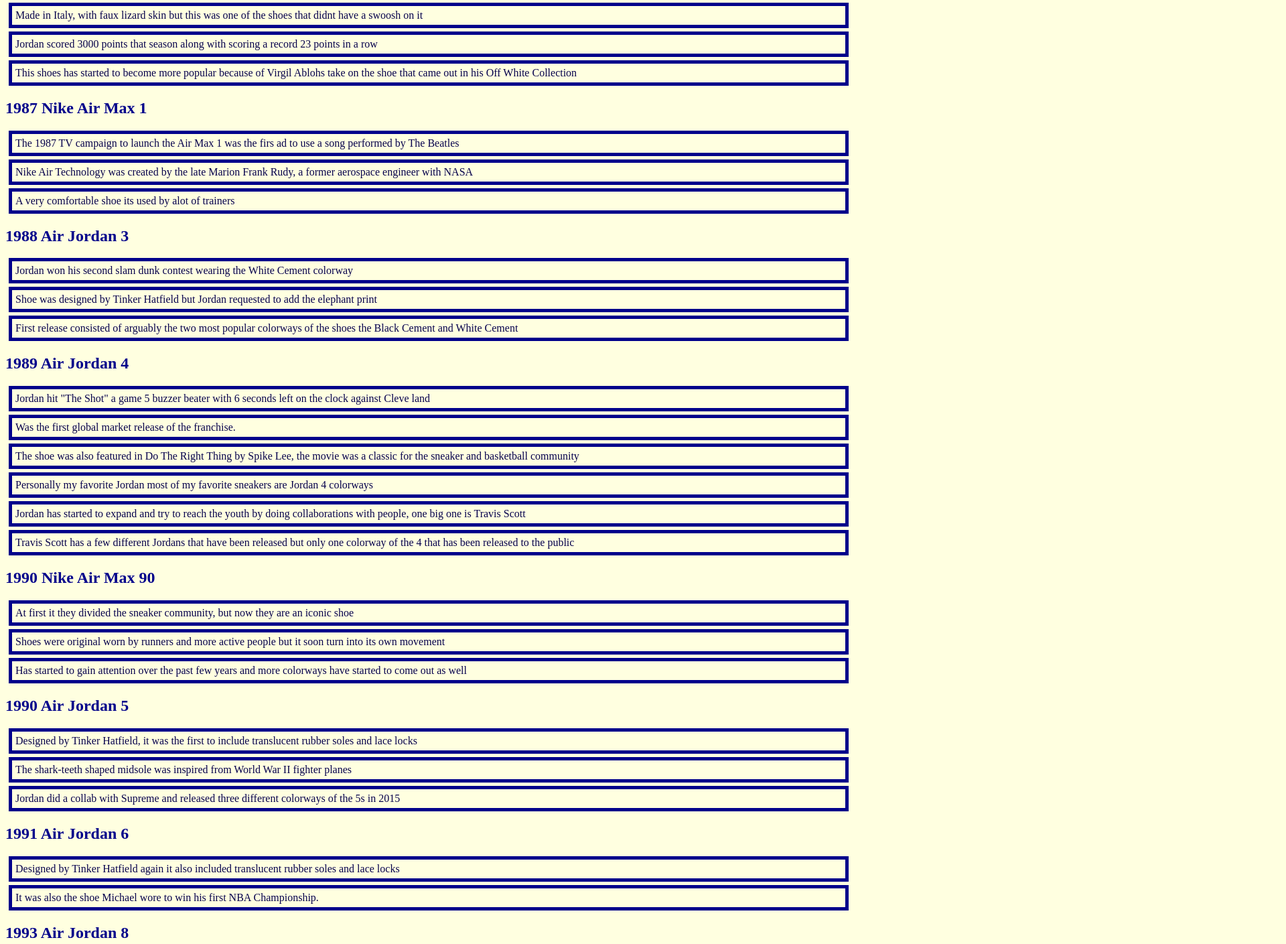
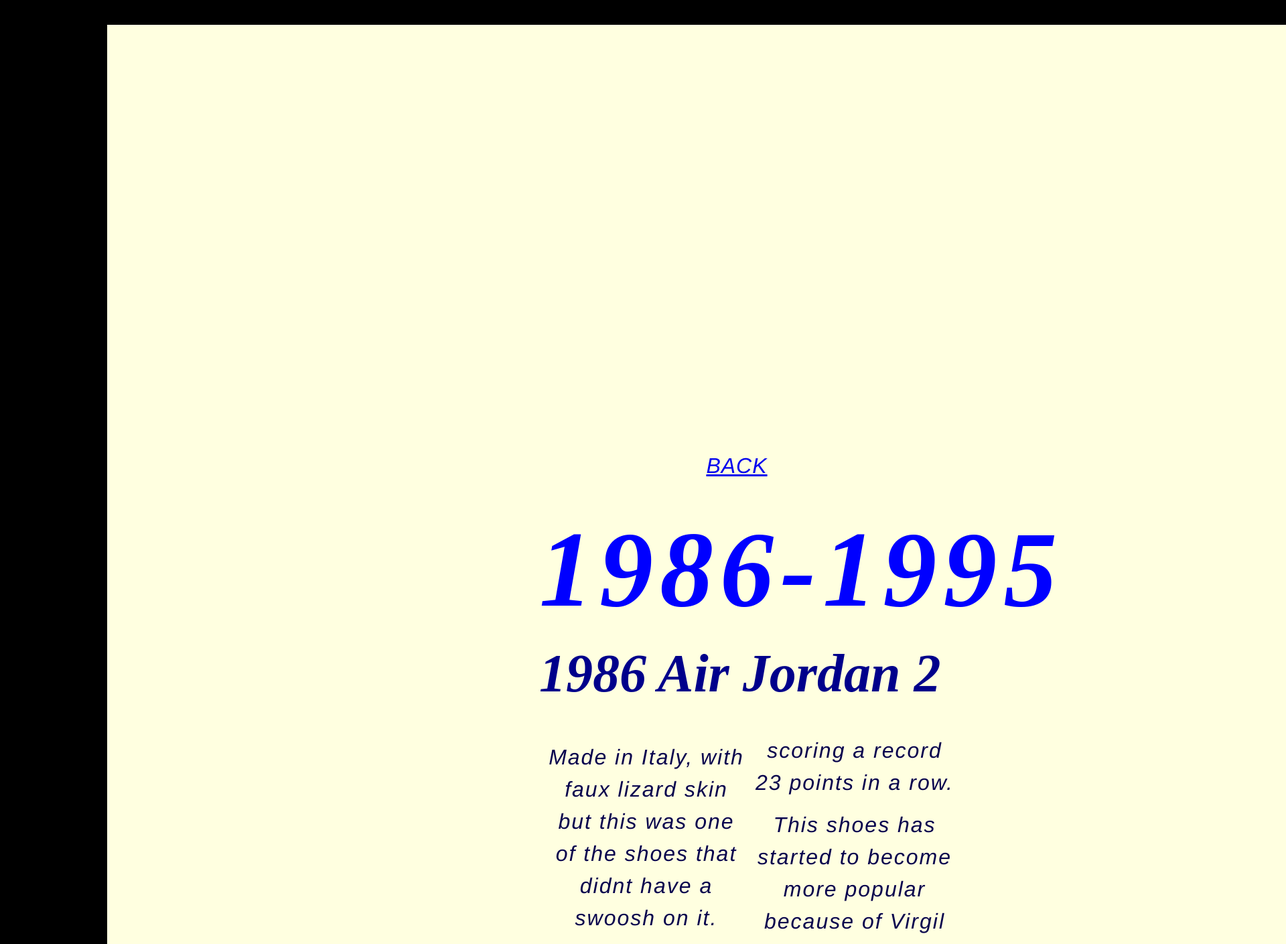
Before and after one commit to gordonsbugg/CIS133-final, a plain HTML site: page 1986-1995.html in a window 1280 px wide. Shown: the part 123-1532 px from the top of the page at 67% size, 1920 px wide, since content can reach past the window. Drawn offline with Linux system fonts and the light colour scheme.

Commit message:
Update 1986-1995.html

```diff
--- a/1986-1995.html
+++ b/1986-1995.html
@@ -1,119 +1,128 @@
 <!DOCTYPE html>
 <html lang="en">
-  <!DOCTYPE html>
-  <html lang="en">
+
 <head>
     <title>1986-1995</title>
-    </head>
     <style>
         body {
             background-color: lightyellow;
         }
+
         h1 {
+            text-align: center;
             color: blue;
         }
+
         h2 {
+            text-align: center;
             color: darkblue;
         }
+
         p {
+            width: 300px;
+            text-align: center;
             color: rgb(7, 2, 77);
-        border: 2px solid darkblue;
             padding: 5px;
-        border: 5px solid darkblue;
             margin: 5px;
         }
     </style>
+    <link rel="stylesheet" href="style.css">
+</head>
+
+
 <body>
+    <a href="index.html">BACK</a>
+    <div class="airmax">
         <h1>1986-1995</h1>
 
         <h2>1986 Air Jordan 2</h2>
         <p>
             Made in Italy, with faux lizard skin but this was one of the shoes that
-        didnt have a swoosh on it
+            didnt have a swoosh on it.
         </p>
         <p>
             Jordan scored 3000 points that season along with scoring a record 23
-        points in a row
+            points in a row.
         </p>
         <p>
             This shoes has started to become more popular because of Virgil Ablohs
-        take on the shoe that came out in his Off White Collection
+            take on the shoe that came out in his Off White Collection.
         </p>
         <h2>1987 Nike Air Max 1</h2>
         <p>
             The 1987 TV campaign to launch the Air Max 1 was the firs ad to use a
-        song performed by The Beatles
+            song performed by The Beatles.
         </p>
         <p>
             Nike Air Technology was created by the late Marion Frank Rudy, a former
-        aerospace engineer with NASA
+            aerospace engineer with NASA.
         </p>
-      <p>A very comfortable shoe its used by alot of trainers</p>
+        <p>A very comfortable shoe its used by alot of trainers.</p>
         <h2>1988 Air Jordan 3</h2>
         <p>
             Jordan won his second slam dunk contest wearing the White Cement
-        colorway
+            colorway.
         </p>
         <p>
             Shoe was designed by Tinker Hatfield but Jordan requested to add the
-        elephant print
+            elephant print.
         </p>
         <p>
             First release consisted of arguably the two most popular colorways of
-        the shoes the Black Cement and White Cement
+            the shoes the Black Cement and White Cement.
         </p>
         <h2>1989 Air Jordan 4</h2>
         <p>
             Jordan hit "The Shot" a game 5 buzzer beater with 6 seconds left on the
-        clock against Cleve land
+            clock against Cleve land.
         </p>
         <p>Was the first global market release of the franchise.</p>
         <p>
             The shoe was also featured in Do The Right Thing by Spike Lee, the movie
-        was a classic for the sneaker and basketball community
+            was a classic for the sneaker and basketball community.
         </p>
         <p>
             Personally my favorite Jordan most of my favorite sneakers are Jordan 4
-        colorways
+            colorways.
         </p>
         <p>
             Jordan has started to expand and try to reach the youth by doing
-        collaborations with people, one big one is Travis Scott
+            collaborations with people, one big one is Travis Scott.
         </p>
         <p>
             Travis Scott has a few different Jordans that have been released but
-        only one colorway of the 4 that has been released to the public
+            only one colorway of the 4 that has been released to the public.
         </p>
         <h2>1990 Nike Air Max 90</h2>
         <p>
             At first it they divided the sneaker community, but now they are an
-        iconic shoe
+            iconic shoe.
         </p>
         <p>
             Shoes were original worn by runners and more active people but it soon
-        turn into its own movement
+            turn into its own movement.
         </p>
         <p>
             Has started to gain attention over the past few years and more colorways
-        have started to come out as well
+            have started to come out as well.
         </p>
         <h2>1990 Air Jordan 5</h2>
         <p>
             Designed by Tinker Hatfield, it was the first to include translucent
-        rubber soles and lace locks
+            rubber soles and lace locks.
         </p>
         <p>
             The shark-teeth shaped midsole was inspired from World War II fighter
-        planes
+            planes.
         </p>
         <p>
             Jordan did a collab with Supreme and released three different colorways
-        of the 5s in 2015
+            of the 5s in 2015.
         </p>
         <h2>1991 Air Jordan 6</h2>
         <p>
             Designed by Tinker Hatfield again it also included translucent rubber
-        soles and lace locks
+            soles and lace locks.
         </p>
         <p>
             It was also the shoe Michael wore to win his first NBA Championship.
@@ -131,34 +140,35 @@
         <p>
             designed by Tinker Hatfield, the design of this shoe was inspired by
             baseball cleats that Jordan wore while playing baseball during his first
-        retirement
+            retirement.
         </p>
         <p>Never actually worn by Jordan in a NBA game</p>
         <h2>1994 Air Jordan 10</h2>
         <p>
             designed by Tinker Hatfield, the shoe paid tribute to Michael Jordan,
-        listing his accomplishments on the sole
+            listing his accomplishments on the sole.
         </p>
         <p>
             Later Jordan would announce "I'm back" and continue his build on his
-        legacy
+            legacy.
         </p>
         <p>
-        One of my favorite shoes just because of the detail that goes into them
+            One of my favorite shoes just because of the detail that goes into them.
         </p>
         <h2>1995 Air Jordan 11</h2>
         <p>
             The shoe was wrapped in patent leather from heel to toe with a ballistic
-        upper mesh and was of course designed by Tinker Hatfield
+            upper mesh and was of course designed by Tinker Hatfield.
         </p>
         <p>
             Jordan earned league MVP, All-Star MVP, Finals MVP, and a 4th NBA
-        Championship to go along with a then-record 72 win regular season
+            Championship to go along with a then-record 72 win regular season.
         </p>
         <p>
             The movie Space Jam actually feature its own colorway in the movie and
-        they were also called Space Jams
+            they were also called Space Jams.
         </p>
+    </div>
 </body>
+
 </html>
-</html>
```
Lines whose indentation alone changed are shown as unchanged.
